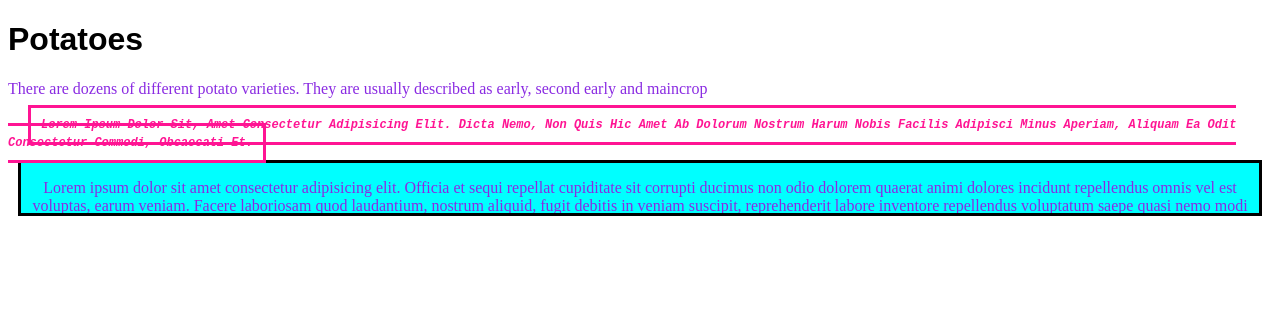
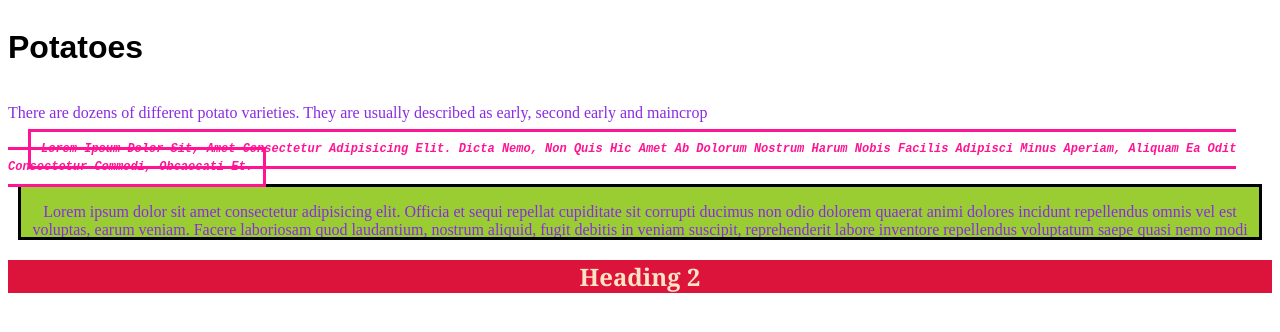
Before and after one commit to HaiderAliAbbasi/practiceBWT, a plain HTML site: page index.html in a window 1280 px wide. Drawn offline with Linux system fonts and the light colour scheme.

Commit message:
css class 2

```diff
--- a/index.html
+++ b/index.html
@@ -7,7 +7,7 @@
     <link rel="stylesheet" href="style.css" />
   </head>
   <body>
-    <h1>Potatoes</h1>
+    <h1 class="firstheading">Potatoes</h1>
     <p>
       There are dozens of different potato varieties. They are usually described
       as early, second early and maincrop
@@ -120,5 +120,11 @@
         totam maiores maxime error quod ea iure veritatis amet?
       </p>
     </div>
+    <h2>Heading 2</h2>
+    <span>
+      <h1>
+        Heading 1
+      </h1>
+    </span>
   </body>
 </html>
--- a/style.css
+++ b/style.css
@@ -1,5 +1,6 @@
-h1 {
+.firstheading {
     font-family: Arial, Helvetica, sans-serif;
+    display: inline-block;
 }
 p {
     color:blueviolet;
@@ -23,10 +24,20 @@ p {
     text-indent:initial;
 }
 div {
+    color: black;
     height: 50px;
     border: solid;
     overflow: scroll;
     margin: 10px;
     text-align: center;
-    background-color: aqua;
+    background-color: yellowgreen;
 }
+h2 {
+    color: bisque;
+    background-color: crimson;
+    font-family: Georgia, 'Times New Roman', Times, serif;
+    text-align: center;
+}
+span {
+    visibility: hidden;
+}
```
